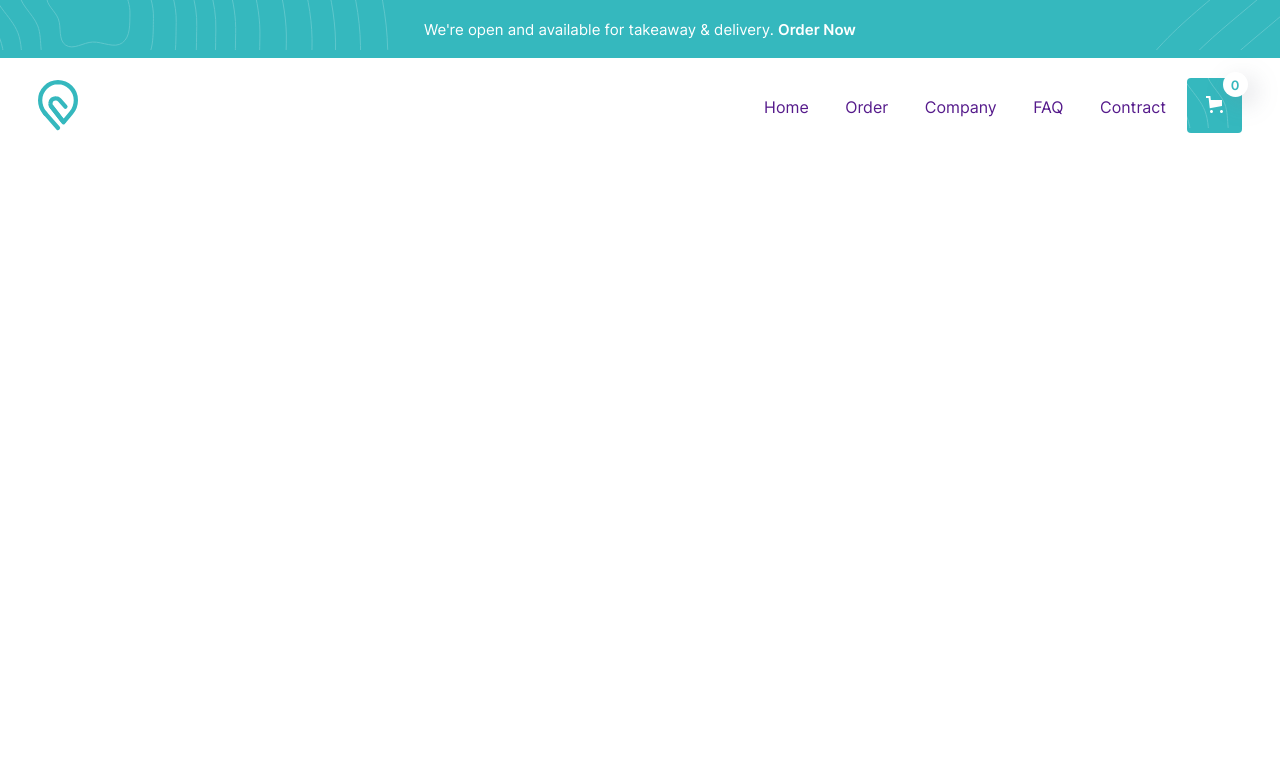
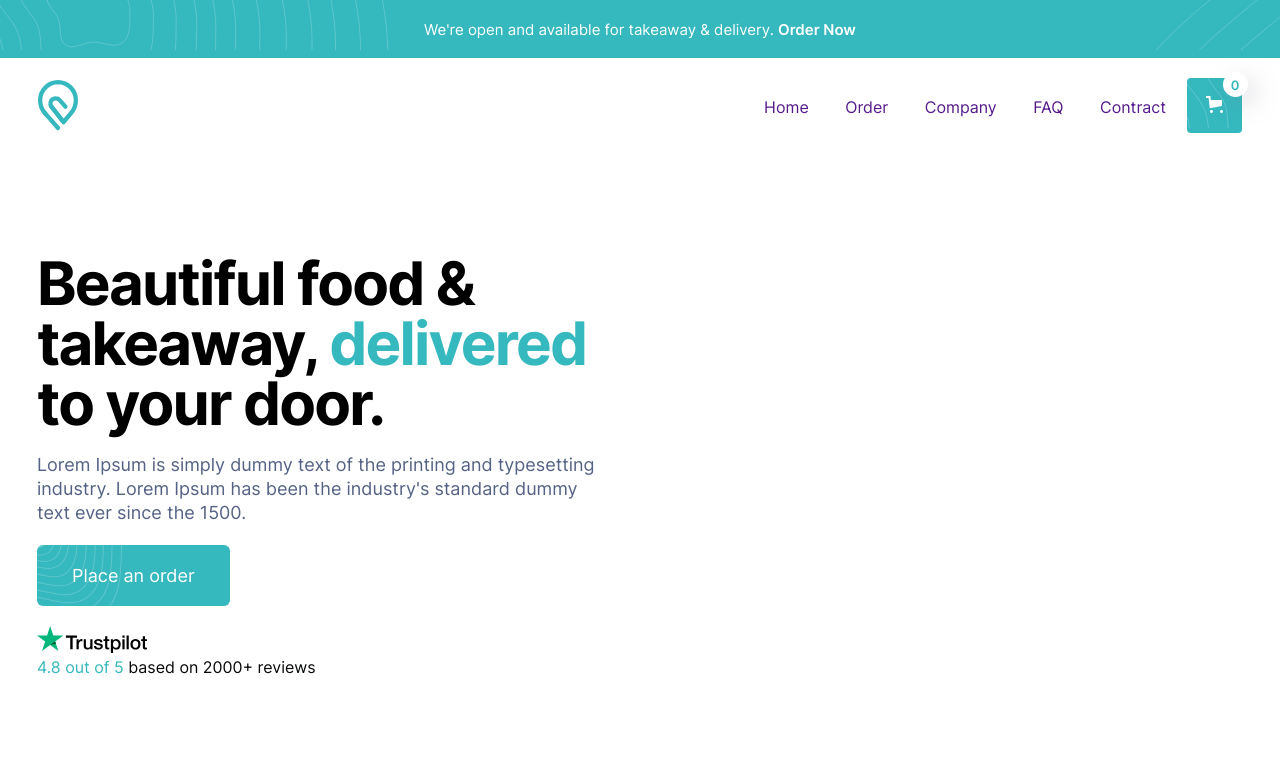
Before and after one commit to ashik13en/mela-restaurant, a plain HTML site: page index.html in a window 1280 px wide. Drawn offline with Linux system fonts and the light colour scheme.

Commit message:
added hero content left side

```diff
--- a/index.html
+++ b/index.html
@@ -32,5 +32,21 @@
             </button>
         </div>
      </header>
+     <!-- main section -->
+      <main>
+        <!-- hero section -->
+        <section class="hero-content">
+            <div class="hero-content__left-side">
+                <h1 class="hero-content__title">Beautiful food & <br> takeaway, <span>delivered</span> <br> to your door.</h1>
+                <p class="hero-content__description">Lorem Ipsum is simply dummy text of the printing and typesetting <br> industry. Lorem Ipsum has been the industry's standard dummy <br> text ever since the 1500.</p>
+                <button class="hero-content__btn">Place an order</button>
+                <div class="">
+                    <img src="./images/trust-pilot.svg" alt="trust-pilot logo">
+                    <p class="hero-content__rating"><span>4.8 out of 5</span> based on 2000+ reviews</p>
+                </div>
+            </div>
+            <div class="hero-content__right-side"></div>
+        </section>
+      </main>
 </body>
 </html>
--- a/style/style.css
+++ b/style/style.css
@@ -83,3 +83,49 @@
     width: 25px;
     height: 25px;
 }
+
+/* hero section */
+
+.hero-content {
+    padding: 100px 37px 100px 37px;
+}
+
+.hero-content__title {
+    font-size: 60px;
+    font-weight: 700;
+    line-height: 1;
+    letter-spacing: -0.03em;
+    margin-bottom: 20px;
+}
+
+.hero-content__title span {
+    color: #35b8be;
+}
+
+.hero-content__description {
+    font-size: 18px;
+    line-height: 1.34;
+    color: #546285;
+    margin-bottom: 20px;
+}
+
+.hero-content__btn {
+    padding: 20px 35px;
+    border-radius: 6px;
+    border: none;
+    background-color: #35b8be;
+    min-height: 60px;
+    background-image: url("../images/btn-image.svg");
+    background-size: cover;
+    font-size: 18px;
+    text-align: center;
+    color: white;
+    margin-bottom: 20px;
+}
+
+.hero-content__rating {
+    color: #08090a;
+}
+.hero-content__rating span{
+    color: #35b8be;
+}
```
Also changed, not shown: images/btn-image.svg (added), images/trust-pilot.svg (added).
